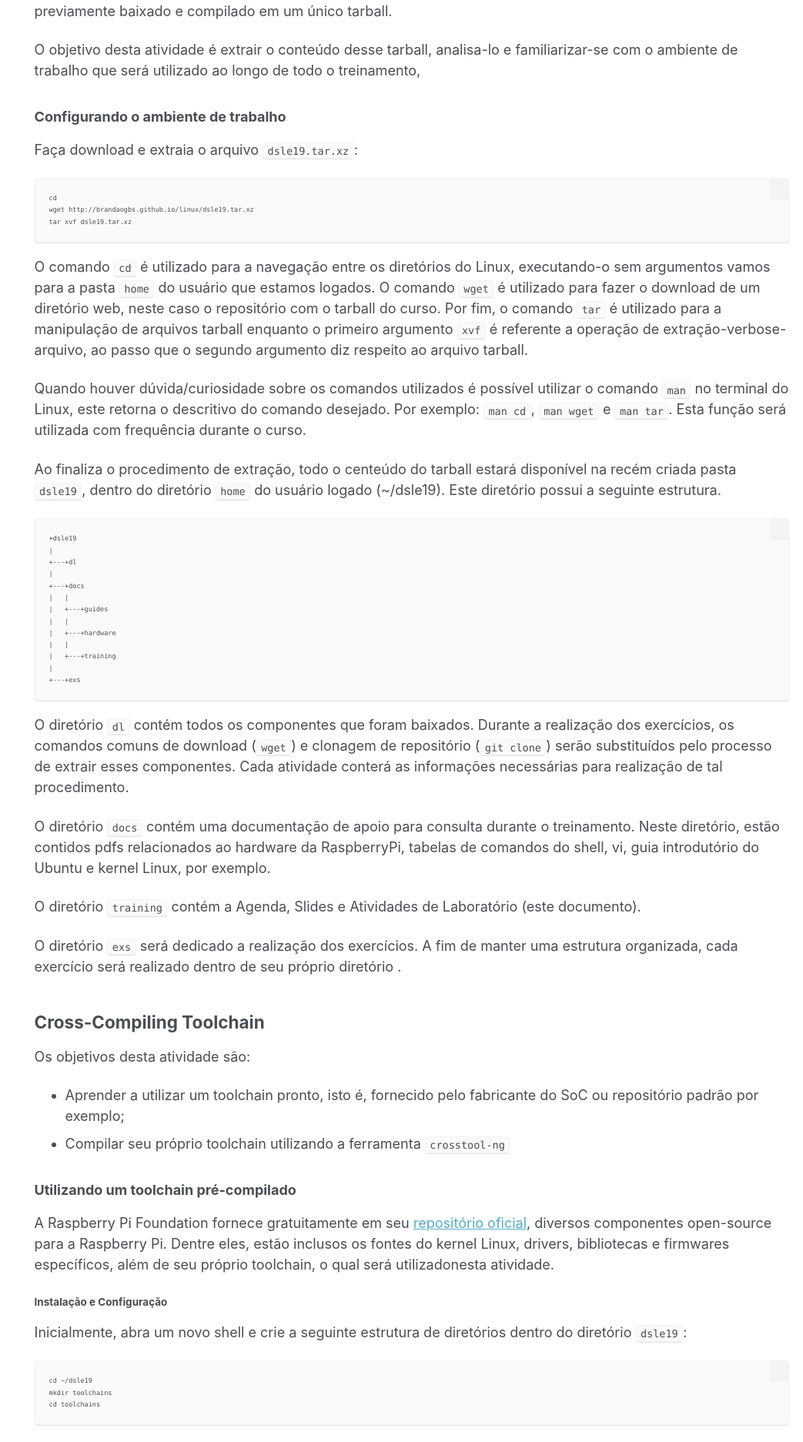
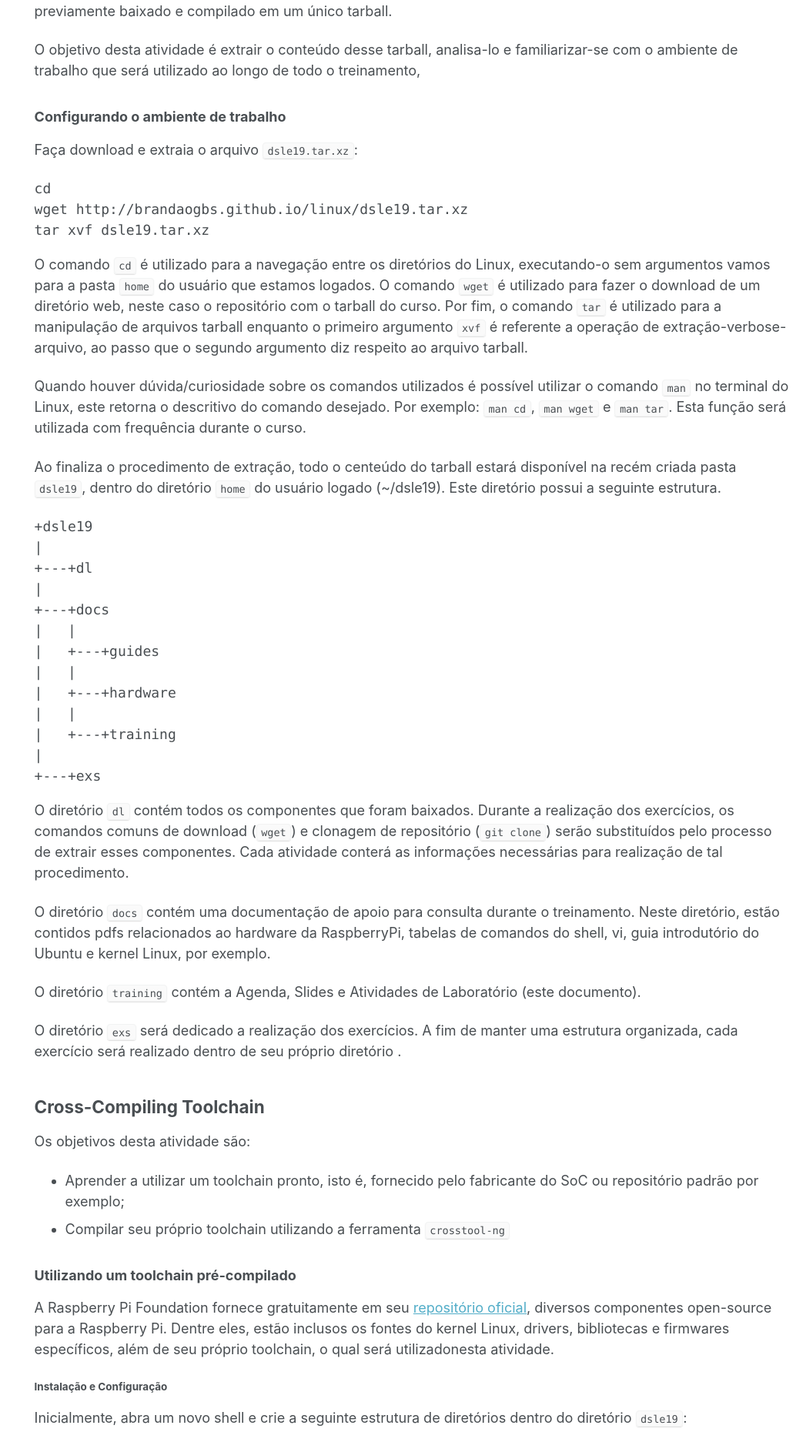
Before and after one commit to brandaogbs/brandaogbs.github.io, a Jekyll site: the page built from _pages/linux/01.md, in a window 1280 px wide. Shown: the part 666-2539 px from the top of the page at 77% size, without its empty margins (237-1280 px from the left). Built offline with Jekyll 4.4.1, drawn with Linux system fonts in a browser that asks for light colours.

Commit message:
linux 01

````diff
--- a/_pages/linux/01.md
+++ b/_pages/linux/01.md
@@ -35,11 +35,11 @@ O objetivo desta atividade é extrair o conteúdo desse tarball, analisa-lo e fa
 
 Faça download e extraia o arquivo `dsle19.tar.xz`:
 
-```
+<pre>
 cd
 wget http://brandaogbs.github.io/linux/dsle19.tar.xz
 tar xvf dsle19.tar.xz
-```
+</pre>
 
 O comando `cd` é utilizado para a navegação entre os diretórios do Linux, executando-o sem argumentos vamos para a pasta `home` do usuário que estamos logados. O comando `wget` é utilizado para fazer o download de um diretório web, neste caso o repositório com o tarball do curso. Por fim, o comando `tar` é utilizado para a manipulação de arquivos tarball enquanto o primeiro argumento `xvf` é referente a operação de extração-verbose-arquivo, ao passo que o segundo argumento diz respeito ao arquivo tarball.
 
@@ -47,7 +47,7 @@ Quando houver dúvida/curiosidade sobre os comandos utilizados é possível util
 
 Ao finaliza o procedimento de extração, todo o centeúdo do tarball estará disponível na recém criada pasta `dsle19`, dentro do diretório `home` do usuário logado (~/dsle19). Este diretório possui a seguinte estrutura.
 
-```
+<pre>
 +dsle19
 |
 +---+dl
@@ -61,7 +61,8 @@ Ao finaliza o procedimento de extração, todo o centeúdo do tarball estará di
 |   +---+training
 |
 +---+exs
-```
+</pre>
+
 
 O diretório `dl` contém todos os componentes que foram baixados. Durante a realização dos exercícios, os comandos comuns de download (`wget`) e clonagem de repositório (`git clone`) serão substituídos pelo processo de extrair esses componentes. Cada atividade conterá as informações necessárias para realização de tal procedimento.
 
@@ -86,31 +87,30 @@ A Raspberry Pi Foundation fornece gratuitamente em seu [repositório oficial](ht
 
 Inicialmente, abra um novo shell e crie a seguinte estrutura de diretórios dentro do diretório `dsle19`:
 
-```
+<pre>
 cd ~/dsle19
 mkdir toolchains
 cd toolchains
-```
+</pre>
 
 Em seguida, o correto seria clonar a pasta `tools` do repositório oficial da Raspberry Pi, no intuíto de obter a última versão disponível do toolchain:
 
-```
+<pre>
 git clone https://github.com/raspberrypi/tools.git
-```
+</pre>
 
 No entanto, a fim de garantir uma maior eficiência na execução das atividades deste treinamento, todos os arquivos necessários foram previamente baixados e encontram-se no diretório `dsle19/dl`. Portanto, substituiremos o processo de clonar o repositório `tools` pela extração do seguinte arquivo:
-
-```
+<pre>
 unzip ~/dsle19/dl/toolchains/tool.zip
-```
+</pre>
 
 O comando acima extrai o arquivo *tools.zip* no diretório atual (`dsle19/toolchains`). Ao final do processo, verifique se o diretório `tools` foi criado, por meio do comando `ls`.
 
 Como o toolchain fornecida pela RPi FOundation é pré-compilado, para instalá-lo basta adicionar o caminho das ferramentas (binários) do toolchain à variável de ambiente $PATH:
 
-```
+<pre>
 export PATH=$PATH:~/dsle19/toolchains/tools/arm-bcm2708/gcc-linaro-arm-linux-gnueabihf-raspbian/bin
-```
+</pre>
 
 
 
````
